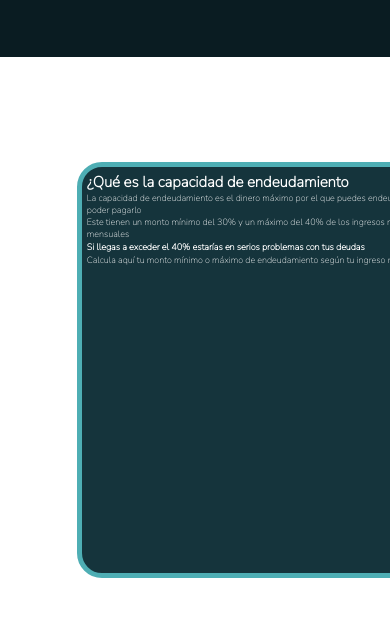
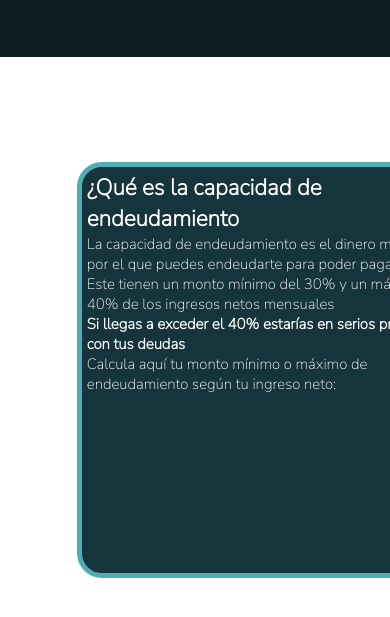
Before and after one commit to MaidedPonce/Curso-Pr-ctio-de-JavaScript, a plain HTML site: page capacidadEndeudamiento/cpEndeudamiento.html in a window 390 px wide. Shown: the part 151-768 px from the top of the page. Drawn offline with Linux system fonts and the light colour scheme.

Commit message:
actualizado

```diff
--- a/capacidadEndeudamiento/cpEndeudamiento.css
+++ b/capacidadEndeudamiento/cpEndeudamiento.css
@@ -106,14 +106,14 @@ input {
 
     .section {
         display: grid;
-        font-size: 10px;
+        font-size: 15px;
         grid-column: 1 / 6;
         grid-row: 5 / 7;
     }
 
     .section__let p,
     b {
-        font-size: 9px;
+        font-size: 15px;
     }
 
     .section__let {
@@ -124,7 +124,7 @@ input {
         display: grid;
         grid-column: 1/6;
         grid-row: 7/10;
-        font-size: 10px;
+        font-size: 15px;
     }
 
     input {
@@ -135,7 +135,7 @@ input {
     .form button {
         width: 200px;
         height: 25px;
-        font-size: 10px;
+        font-size: 15px;
     }
 }
 
--- a/index.css
+++ b/index.css
@@ -77,7 +77,7 @@ li {
     }
 }
 
-@media only screen and (max-width: 768px) {
+@media only screen and (max-width: 1080px) {
     body {
         grid-template-columns: repeat(10, 76.8px);
         grid-template-rows: repeat(10, 74px);
@@ -90,7 +90,8 @@ li {
 
     section {
         grid-column: 4 / 9;
-        grid-row: 3 / 11;
+        grid-row: 3 / 10;
+        height: 300px;
     }
     ol {
         font-size: 12px;
```
